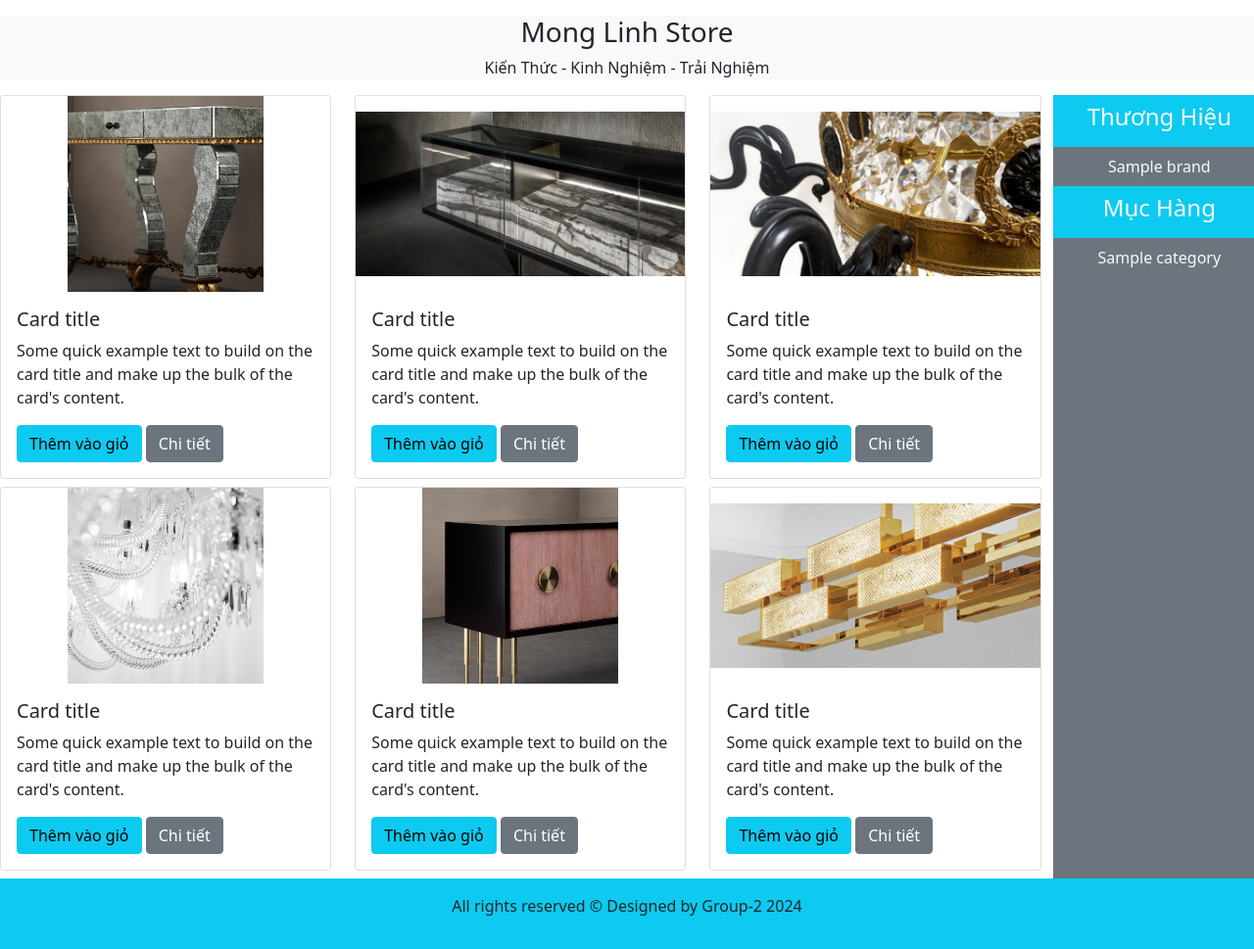
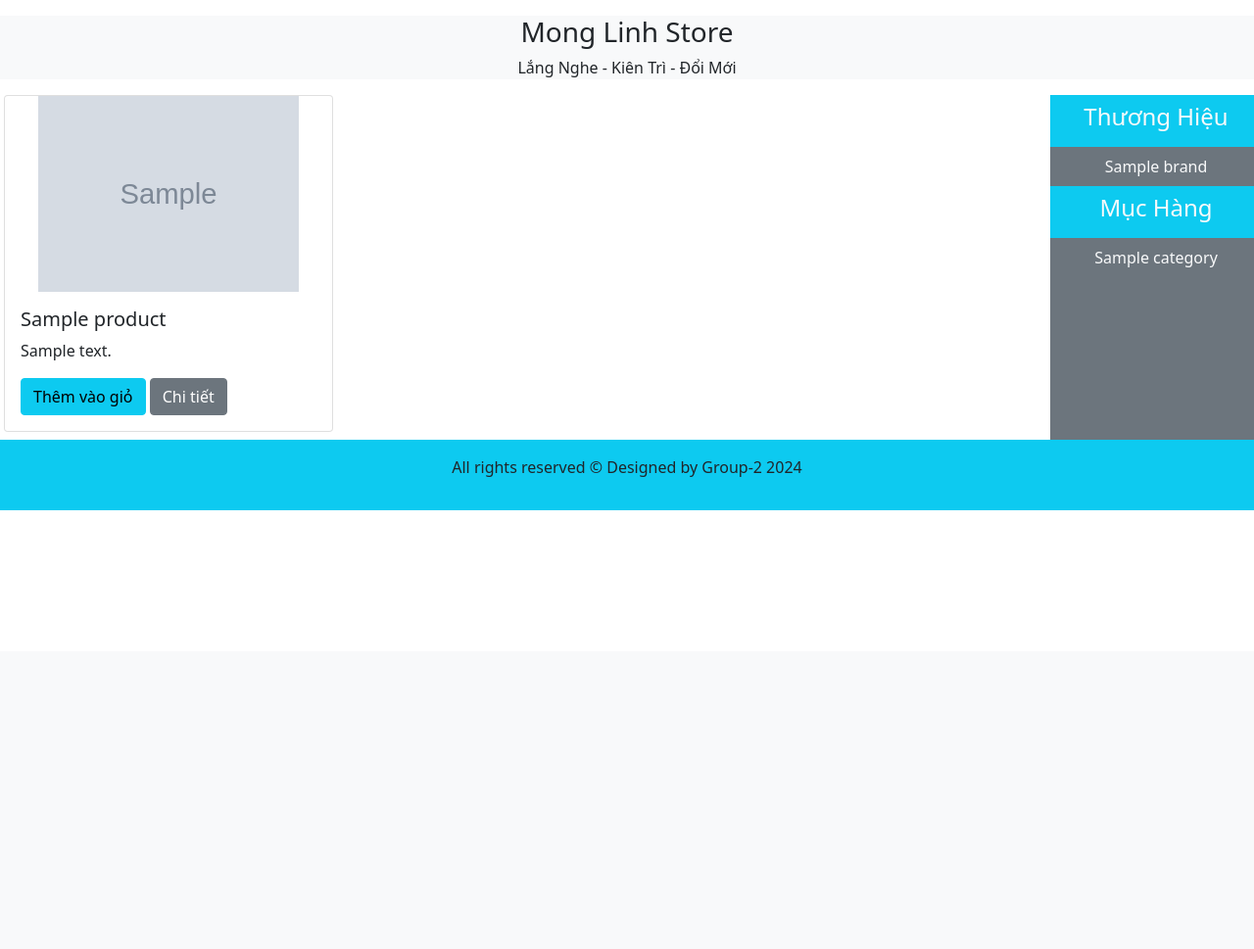
Before and after one commit to iamnubie/ecommerce-web, a PHP site: page / in a window 1280 px wide. Shown: the part 135-1104 px from the top of the page at 98% size. After the commit the page ends 656 px from the top, so only its background shows below. Run offline with PHP 8.4, Linux system fonts and the light colour scheme; tables that the repository leaves empty or names only in its code hold one stand-in row (values such as "Sample post"); grey boxes marked "Sample" are stand-in pictures.

Commit message:
phan loai va hien thi san pham

```diff
--- /dev/null
+++ b/functions/common_function.php
@@ -0,0 +1,141 @@
+<?php
+//include connect file
+include('./includes/connect.php');
+
+//getting products
+function getproducts(){
+    global $con;
+
+    //condition to check or not
+    if(!isset($_GET['category'])){
+        if(!isset($_GET['brand'])){
+    $select_query="SELECT * FROM `products` order by rand() limit 0,6";
+    $result_query=mysqli_query($con,$select_query);
+    // $row=mysqli_fetch_assoc($result_query);
+    // echo $row['product_title'];
+    while($row=mysqli_fetch_assoc($result_query)){
+    $product_id=$row['product_id'];
+    $product_title=$row['product_title'];
+    $product_description=$row['product_description'];
+    $product_image1=$row['product_image1'];
+    $product_price=$row['product_price'];
+    $category_id=$row['category_id'];
+    $brand_id=$row['brand_id'];
+    echo "    <div class='col-md-4 mb-2'>
+              <div class='card' >
+              <img src='./admin_area/product_images/$product_image1' class='card-img-top' alt='$product_title'>
+              <div class='card-body'>
+              <h5 class='card-title'>$product_title</h5>
+              <p class='card-text'>$product_description</p>
+              <a href='#' class='btn btn-info'>Thêm vào giỏ</a>
+              <a href='#' class='btn btn-secondary'>Chi tiết</a>
+            </div>
+          </div>
+        </div>";
+        }
+    }
+}
+}
+
+//getting unique categories
+function get_unique_categories(){
+    global $con;
+
+    //condition to check or not
+    if(isset($_GET['category'])){
+        $category_id=$_GET['category'];
+    $select_query="SELECT * FROM `products` where category_id=$category_id";
+    $result_query=mysqli_query($con,$select_query);
+    $num_of_rows=mysqli_num_rows($result_query);
+    if($num_of_rows==0){
+        echo "<h2 class='text-center text-danger'>Mục hàng trống</h2>";
+    }
+    while($row=mysqli_fetch_assoc($result_query)){
+    $product_id=$row['product_id'];
+    $product_title=$row['product_title'];
+    $product_description=$row['product_description'];
+    $product_image1=$row['product_image1'];
+    $product_price=$row['product_price'];
+    $category_id=$row['category_id'];
+    $brand_id=$row['brand_id'];
+    echo "    <div class='col-md-4 mb-2'>
+              <div class='card' >
+              <img src='./admin_area/product_images/$product_image1' class='card-img-top' alt='$product_title'>
+              <div class='card-body'>
+              <h5 class='card-title'>$product_title</h5>
+              <p class='card-text'>$product_description</p>
+              <a href='#' class='btn btn-info'>Thêm vào giỏ</a>
+              <a href='#' class='btn btn-secondary'>Chi tiết</a>
+            </div>
+          </div>
+        </div>";
+        }
+    }
+}
+
+//getting unique brands
+function get_unique_brands(){
+    global $con;
+
+    //condition to check or not
+    if(isset($_GET['brand'])){
+        $brand_id=$_GET['brand'];
+    $select_query="SELECT * FROM `products` where brand_id=$brand_id";
+    $result_query=mysqli_query($con,$select_query);
+    $num_of_rows=mysqli_num_rows($result_query);
+    if($num_of_rows==0){
+        echo "<h2 class='text-center text-danger'>Thương hiệu chưa có sẵn hàng</h2>";
+    }
+    while($row=mysqli_fetch_assoc($result_query)){
+    $product_id=$row['product_id'];
+    $product_title=$row['product_title'];
+    $product_description=$row['product_description'];
+    $product_image1=$row['product_image1'];
+    $product_price=$row['product_price'];
+    $category_id=$row['category_id'];
+    $brand_id=$row['brand_id'];
+    echo "    <div class='col-md-4 mb-2'>
+              <div class='card' >
+              <img src='./admin_area/product_images/$product_image1' class='card-img-top' alt='$product_title'>
+              <div class='card-body'>
+              <h5 class='card-title'>$product_title</h5>
+              <p class='card-text'>$product_description</p>
+              <a href='#' class='btn btn-info'>Thêm vào giỏ</a>
+              <a href='#' class='btn btn-secondary'>Chi tiết</a>
+            </div>
+          </div>
+        </div>";
+        }
+    }
+}
+
+//displaying brands in sidenav
+function getbrands(){
+    global $con;
+    $select_brands="Select * from `brands`";
+    $result_brands=mysqli_query($con,$select_brands);
+    while($row_data=mysqli_fetch_assoc($result_brands)){
+    $brand_title=$row_data['brand_title'];
+    $brand_id=$row_data['brand_id'];
+    echo "
+        <li class='nav-item'>
+        <a href='index.php?brand=$brand_id' class='nav-link text-light'>$brand_title</a>
+        </li>";
+}
+}
+
+//displaying categories in sidenav
+function getcategories(){
+    global $con;
+    $select_categories="Select * from `categories`";
+    $result_categories=mysqli_query($con,$select_categories);
+    while($row_data=mysqli_fetch_assoc($result_categories)){
+      $category_title=$row_data['category_title'];
+      $category_id=$row_data['category_id'];
+      echo "
+        <li class='nav-item'>
+          <a href='index.php?category=$category_id' class='nav-link text-light'>$category_title</a>
+        </li>";
+    }
+}
+?>
--- a/index.php
+++ b/index.php
@@ -1,6 +1,7 @@
 <!-- connect file -->
 <?php
 include('includes/connect.php');
+include('functions/common_function.php');
 ?>
 
 <!DOCTYPE html>
@@ -77,81 +78,24 @@ include('includes/connect.php');
 <!-- third chile -->
 <div class="bg-light my-3">
     <h3 class="text-center">Mong Linh Store</h3>
-    <p class="text-center">Kiến Thức - Kinh Nghiệm - Trải Nghiệm</p>
+    <p class="text-center">Lắng Nghe - Kiên Trì - Đổi Mới</p>
 </div>
 
 <!-- fourth child -->
- <div class="row">
+ <div class="row px-1">
     <div class="col-md-10">
         <!-- products -->
          <div class="row">
-            <div class="col-md-4 mb-2">
-            <div class="card" >
-  <img src="./images/ban1.jpg" class="card-img-top" alt="...">
-  <div class="card-body">
-    <h5 class="card-title">Card title</h5>
-    <p class="card-text">Some quick example text to build on the card title and make up the bulk of the card's content.</p>
-    <a href="#" class="btn btn-info">Thêm vào giỏ</a>
-    <a href="#" class="btn btn-secondary">Chi tiết</a>
-  </div>
+          <!-- fetching products -->
+          <?php
+          //calling function
+            getproducts();
+            get_unique_categories();
+            get_unique_brands();
+          ?>
+<!-- row end -->
 </div>
-            </div>
-            <div class="col-md-4 mb-2">
-            <div class="card" >
-  <img src="./images/ban2.jpg" class="card-img-top" alt="...">
-  <div class="card-body">
-    <h5 class="card-title">Card title</h5>
-    <p class="card-text">Some quick example text to build on the card title and make up the bulk of the card's content.</p>
-    <a href="#" class="btn btn-info">Thêm vào giỏ</a>
-    <a href="#" class="btn btn-secondary">Chi tiết</a>
-  </div>
-</div>
-            </div>
-            <div class="col-md-4 mb-2">
-            <div class="card" >
-  <img src="./images/den1.jpg" class="card-img-top" alt="...">
-  <div class="card-body">
-    <h5 class="card-title">Card title</h5>
-    <p class="card-text">Some quick example text to build on the card title and make up the bulk of the card's content.</p>
-    <a href="#" class="btn btn-info">Thêm vào giỏ</a>
-    <a href="#" class="btn btn-secondary">Chi tiết</a>
-  </div>
-</div>
-            </div>
-             <div class="col-md-4 mb-2">
-            <div class="card" >
-  <img src="./images/den2.jpg" class="card-img-top" alt="...">
-  <div class="card-body">
-    <h5 class="card-title">Card title</h5>
-    <p class="card-text">Some quick example text to build on the card title and make up the bulk of the card's content.</p>
-    <a href="#" class="btn btn-info">Thêm vào giỏ</a>
-    <a href="#" class="btn btn-secondary">Chi tiết</a>
-  </div>
-</div>
-            </div>
-            <div class="col-md-4 mb-2">
-            <div class="card" >
-  <img src="./images/ban3.jpg" class="card-img-top" alt="...">
-  <div class="card-body">
-    <h5 class="card-title">Card title</h5>
-    <p class="card-text">Some quick example text to build on the card title and make up the bulk of the card's content.</p>
-    <a href="#" class="btn btn-info">Thêm vào giỏ</a>
-    <a href="#" class="btn btn-secondary">Chi tiết</a>
-  </div>
-</div>
-         </div>
-         <div class="col-md-4 mb-2">
-            <div class="card" >
-  <img src="./images/den3.jpg" class="card-img-top" alt="...">
-  <div class="card-body">
-    <h5 class="card-title">Card title</h5>
-    <p class="card-text">Some quick example text to build on the card title and make up the bulk of the card's content.</p>
-    <a href="#" class="btn btn-info">Thêm vào giỏ</a>
-    <a href="#" class="btn btn-secondary">Chi tiết</a>
-  </div>
-</div>
-    </div>
-</div>
+<!-- col end -->
 </div>
     <div class="col-md-2 bg-secondary p-0">
       <!-- brands to be displayed -->
@@ -160,18 +104,7 @@ include('includes/connect.php');
             <a href="#" class="nav-link text-light"><h4>Thương Hiệu</h4></a>
           </li>
           <?php
-          $select_brands="Select * from `brands`";
-          $result_brands=mysqli_query($con,$select_brands);
-          // $row_data=mysqli_fetch_assoc($result_brands);
-          // echo $row_data['brand_title'];
-          while($row_data=mysqli_fetch_assoc($result_brands)){
-            $brand_title=$row_data['brand_title'];
-            $brand_id=$row_data['brand_id'];
-            echo "
-              <li class='nav-item'>
-                <a href='index.php?brand=$brand_id' class='nav-link text-light'>$brand_title</a>
-              </li>";
-          }
+            getbrands();
           ?>
         </ul>
 
@@ -181,18 +114,7 @@ include('includes/connect.php');
             <a href="#" class="nav-link text-light"><h4>Mục Hàng</h4></a>
           </li>
           <?php
-          $select_categories="Select * from `categories`";
-          $result_categories=mysqli_query($con,$select_categories);
-          // $row_data=mysqli_fetch_assoc($result_brands);
-          // echo $row_data['brand_title'];
-          while($row_data=mysqli_fetch_assoc($result_categories)){
-            $category_title=$row_data['category_title'];
-            $category_id=$row_data['category_id'];
-            echo "
-              <li class='nav-item'>
-                <a href='index.php?category=$category_id' class='nav-link text-light'>$category_title</a>
-              </li>";
-          }
+            getcategories();
           ?>
         </ul>
     </div>
```
Also changed, not shown: admin_area/product_images/giuong1.png (added), admin_area/product_images/giuong2.png (added), admin_area/product_images/tuao1.png (added), admin_area/product_images/tuao2.png (added).
